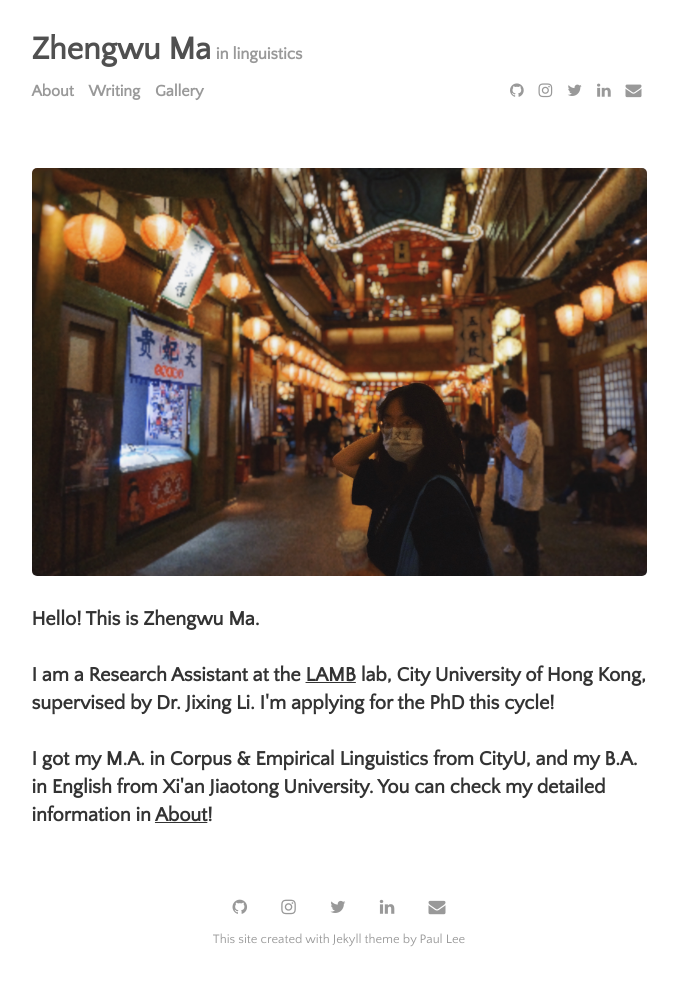
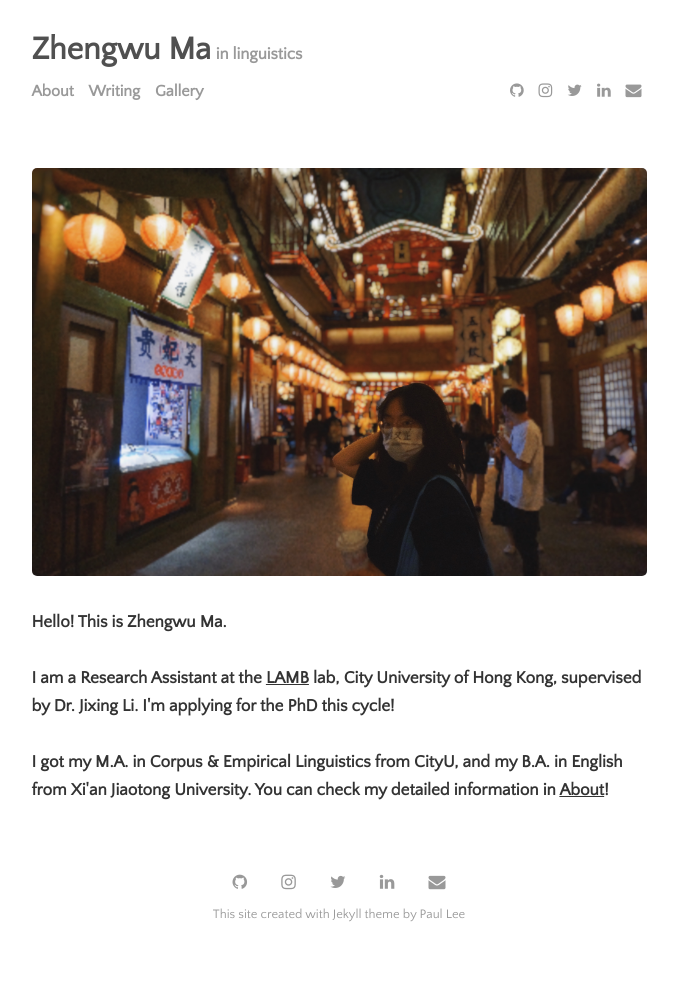
Before and after one commit to zhengwuma/zhengwuma.github.io, a Jekyll site: the page built from index.html, in a window 1280 px wide. Shown: the whole page, without its empty margins (301-979 px from the left). Built offline with Jekyll 4.4.1, drawn with Linux system fonts in a browser that asks for light colours; the list of posts is cut into pages by our own code; after the commit the page ends 960 px from its top, so only the background shows below that.

Commit message:
Update index.html

```diff
--- a/index.html
+++ b/index.html
@@ -2,11 +2,11 @@
 layout: default
 title: Home
 ---
-<img src="{{ site.github.url }}/assets/img/night.jpg",style="width:320px;height:200px;">
-<h3>
+<img src="{{ site.github.url }}/assets/img/night.jpg",style="width:290px;height:190px;">
+<h4>
   Hello! This is Zhengwu Ma. <br><br>
 
   I am a Research Assistant at the <a href="https://compneurolinglab.github.io/">LAMB</a> lab, City University of Hong Kong, supervised by Dr. Jixing Li. I'm applying for the PhD this cycle! <br><br>
 
   I got my M.A. in Corpus & Empirical Linguistics from CityU, and my B.A. in English from Xi'an Jiaotong University. You can check my detailed information in <a href="https://zhengwuma.github.io/about.html">About</a>! <br>
-</h3>
+</h4>
```
